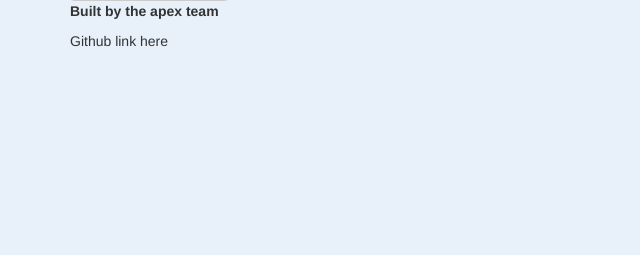
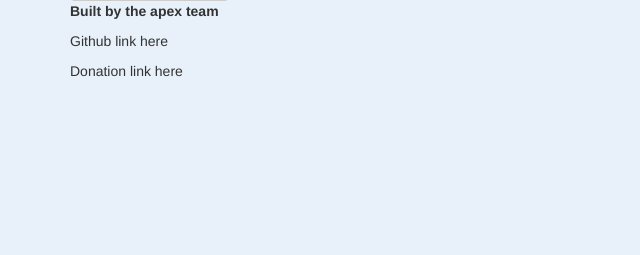
Before and after one commit to abdullathedruid/perp_csv, a Flask app: page / in a window 1280 px wide. Shown: the part 393-648 px from the top of the page, without its empty margins (0-640 px from the left). Run offline with Flask 2, Linux system fonts and the light colour scheme; some libraries are stand-ins or nearby versions.

Commit message:
heroku version

```diff
--- a/templates/index.html
+++ b/templates/index.html
@@ -27,6 +27,7 @@ block styles %} {{ super() }}
 
       <p class="pt-5"><strong>Built by the apex team</strong></p>
       <p>Github link here</p>
+      <p>Donation link here</p>
     </div>
   </div>
 </div>
```
